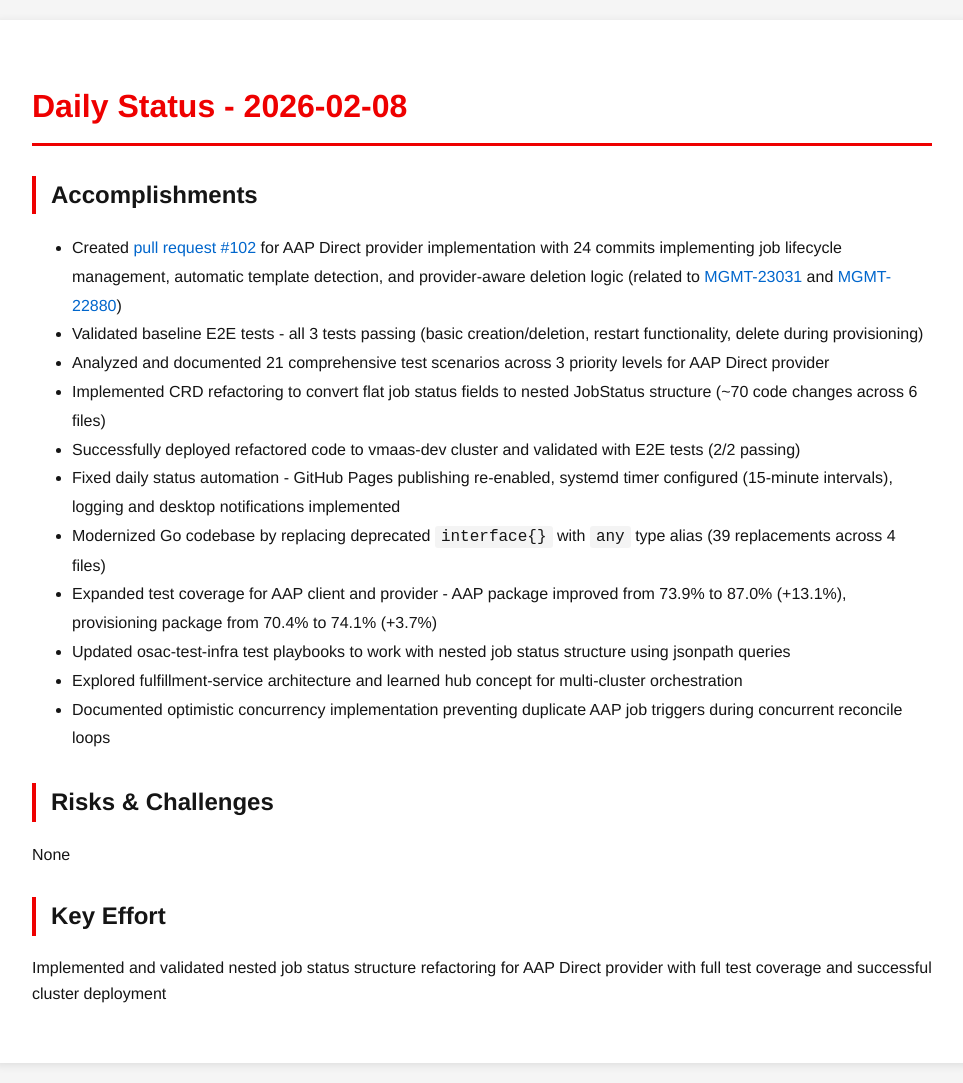
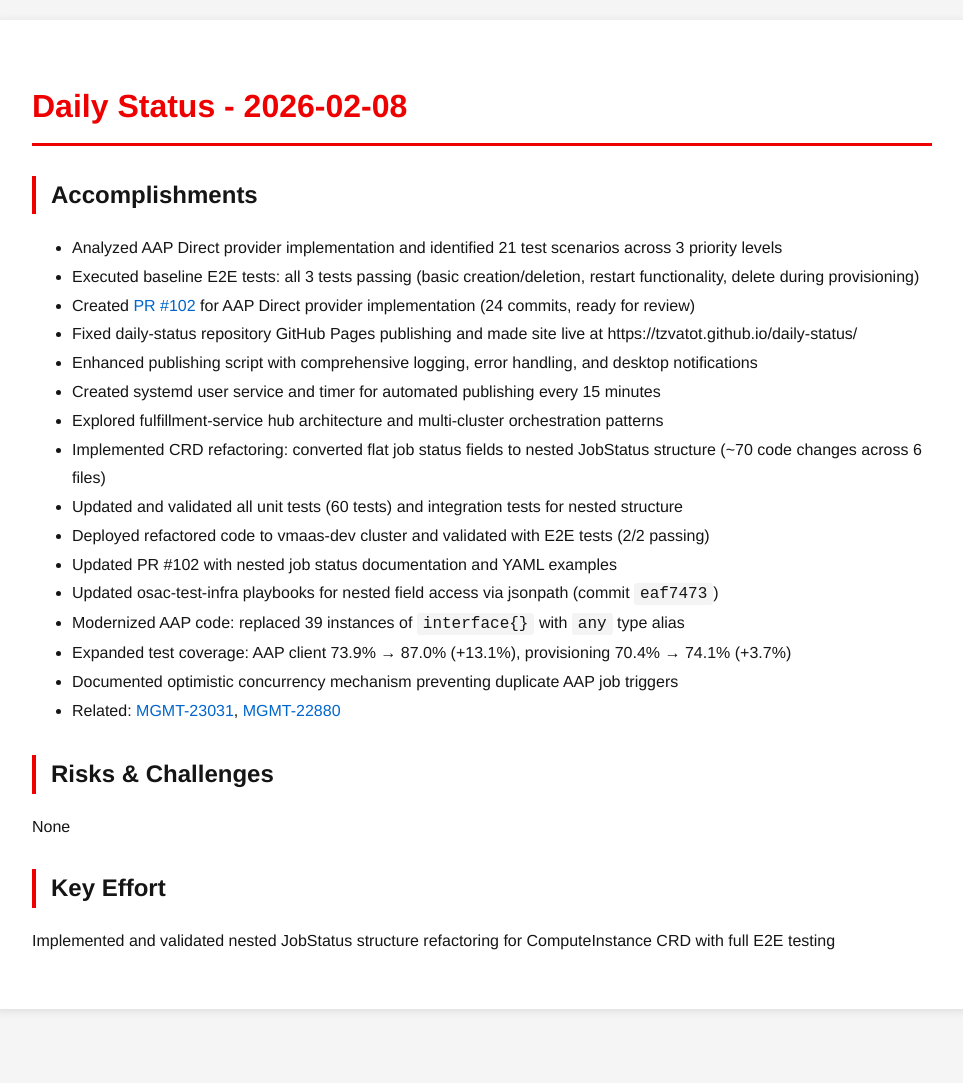
Before and after one commit to tzvatot/daily-status, a Jekyll site: the page built from 2026-02-08.md, in a window 1280 px wide. Shown: the whole page, without its empty margins (158-1121 px from the left). Built offline with Jekyll 4.4.1, drawn with Linux system fonts in a browser that asks for light colours; after the commit the page ends 1029 px from its top, so only the background shows below that.

Commit message:
Daily status update - 2026-02-08

```diff
--- a/2026-02-08.md
+++ b/2026-02-08.md
@@ -7,20 +7,25 @@
 # Daily Status - 2026-02-08
 
 ## Accomplishments
-- Created [pull request #102](https://github.com/osac-project/osac-operator/pull/102) for AAP Direct provider implementation with 24 commits implementing job lifecycle management, automatic template detection, and provider-aware deletion logic (related to [MGMT-23031](https://issues.redhat.com/browse/MGMT-23031) and [MGMT-22880](https://issues.redhat.com/browse/MGMT-22880))
-- Validated baseline E2E tests - all 3 tests passing (basic creation/deletion, restart functionality, delete during provisioning)
-- Analyzed and documented 21 comprehensive test scenarios across 3 priority levels for AAP Direct provider
-- Implemented CRD refactoring to convert flat job status fields to nested JobStatus structure (~70 code changes across 6 files)
-- Successfully deployed refactored code to vmaas-dev cluster and validated with E2E tests (2/2 passing)
-- Fixed daily status automation - GitHub Pages publishing re-enabled, systemd timer configured (15-minute intervals), logging and desktop notifications implemented
-- Modernized Go codebase by replacing deprecated `interface{}` with `any` type alias (39 replacements across 4 files)
-- Expanded test coverage for AAP client and provider - AAP package improved from 73.9% to 87.0% (+13.1%), provisioning package from 70.4% to 74.1% (+3.7%)
-- Updated osac-test-infra test playbooks to work with nested job status structure using jsonpath queries
-- Explored fulfillment-service architecture and learned hub concept for multi-cluster orchestration
-- Documented optimistic concurrency implementation preventing duplicate AAP job triggers during concurrent reconcile loops
+- Analyzed AAP Direct provider implementation and identified 21 test scenarios across 3 priority levels
+- Executed baseline E2E tests: all 3 tests passing (basic creation/deletion, restart functionality, delete during provisioning)
+- Created [PR #102](https://github.com/osac-project/osac-operator/pull/102) for AAP Direct provider implementation (24 commits, ready for review)
+- Fixed daily-status repository GitHub Pages publishing and made site live at https://tzvatot.github.io/daily-status/
+- Enhanced publishing script with comprehensive logging, error handling, and desktop notifications
+- Created systemd user service and timer for automated publishing every 15 minutes
+- Explored fulfillment-service hub architecture and multi-cluster orchestration patterns
+- Implemented CRD refactoring: converted flat job status fields to nested JobStatus structure (~70 code changes across 6 files)
+- Updated and validated all unit tests (60 tests) and integration tests for nested structure
+- Deployed refactored code to vmaas-dev cluster and validated with E2E tests (2/2 passing)
+- Updated PR #102 with nested job status documentation and YAML examples
+- Updated osac-test-infra playbooks for nested field access via jsonpath (commit `eaf7473`)
+- Modernized AAP code: replaced 39 instances of `interface{}` with `any` type alias
+- Expanded test coverage: AAP client 73.9% → 87.0% (+13.1%), provisioning 70.4% → 74.1% (+3.7%)
+- Documented optimistic concurrency mechanism preventing duplicate AAP job triggers
+- Related: [MGMT-23031](https://issues.redhat.com/browse/MGMT-23031), [MGMT-22880](https://issues.redhat.com/browse/MGMT-22880)
 
 ## Risks & Challenges
 None
 
 ## Key Effort
-Implemented and validated nested job status structure refactoring for AAP Direct provider with full test coverage and successful cluster deployment
+Implemented and validated nested JobStatus structure refactoring for ComputeInstance CRD with full E2E testing
```
